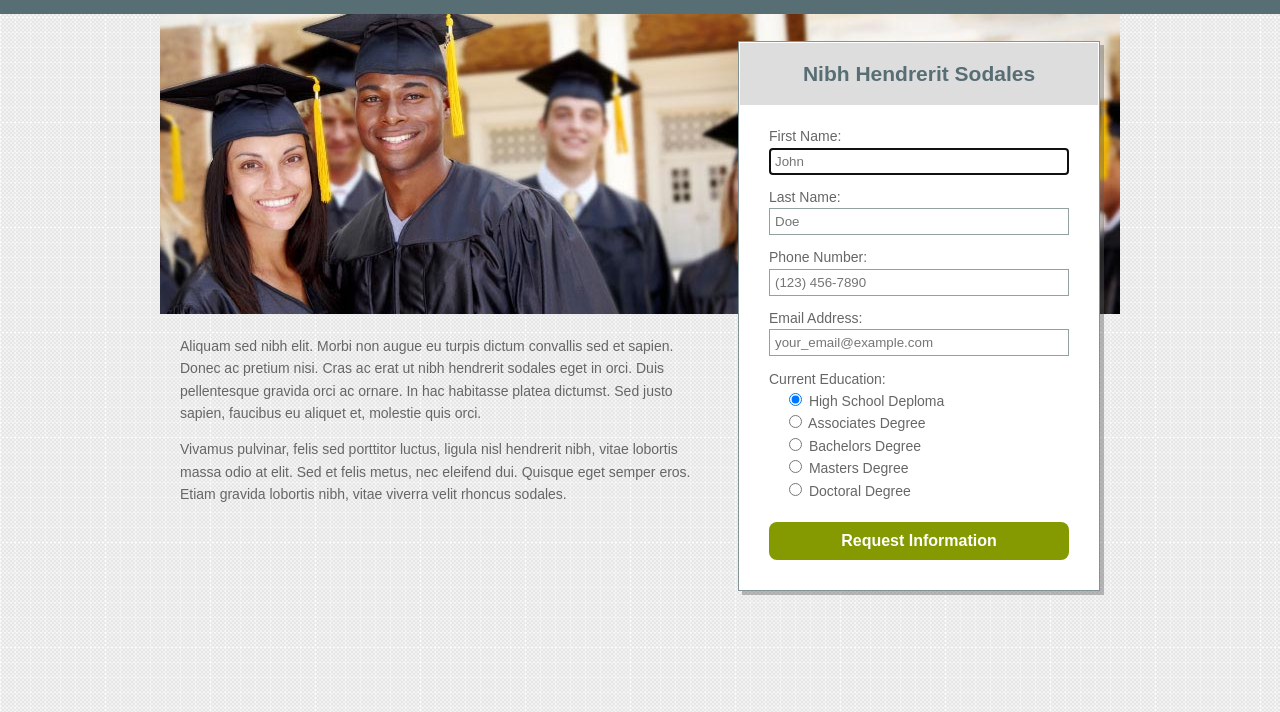
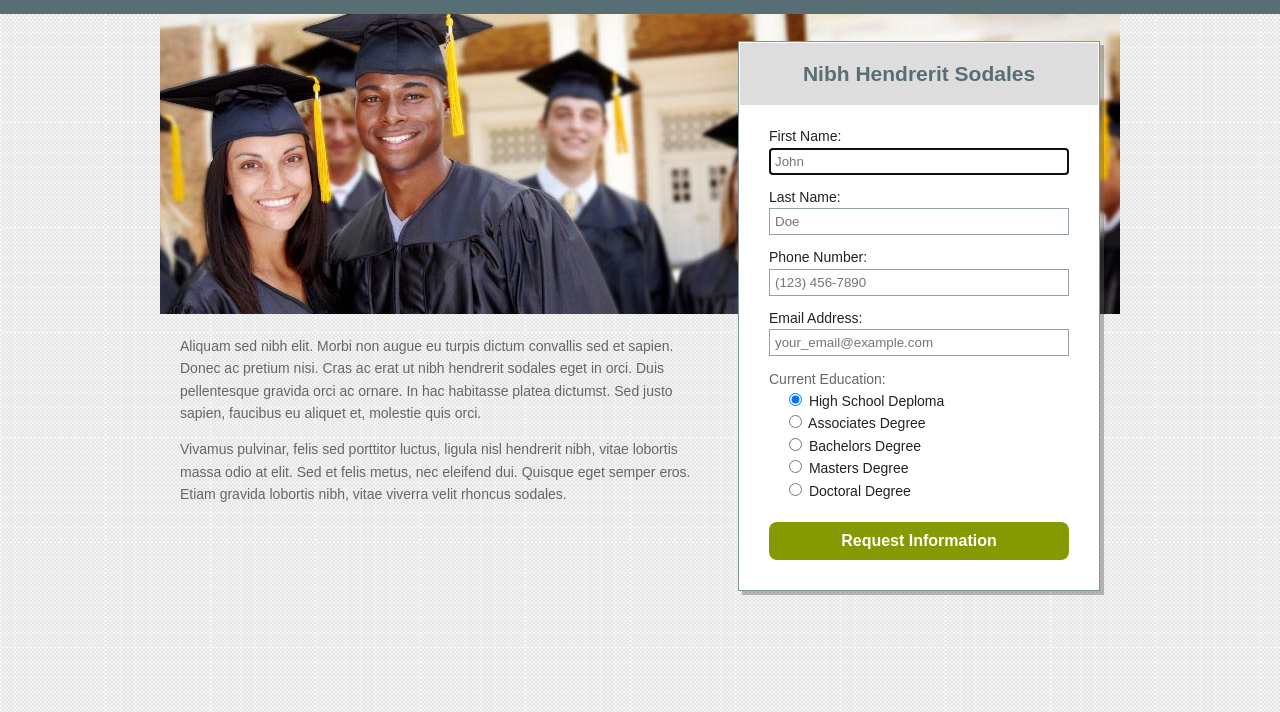
Before and after one commit to one-on-one/fedtest, a plain HTML site: page index.html in a window 1280 px wide. Shown: the part 88-800 px from the top of the page. Drawn offline with Linux system fonts and the light colour scheme.

Commit message:
Found parse error
I added the proper CSS syntax

```diff
--- a/styles/main.css
+++ b/styles/main.css
@@ -28,7 +28,7 @@ h2 {
 label {
   display: block;
   margin-bottom: .8em;
-  color #222;
+  color: #222;
 }
 
 input[type=text] {
```
